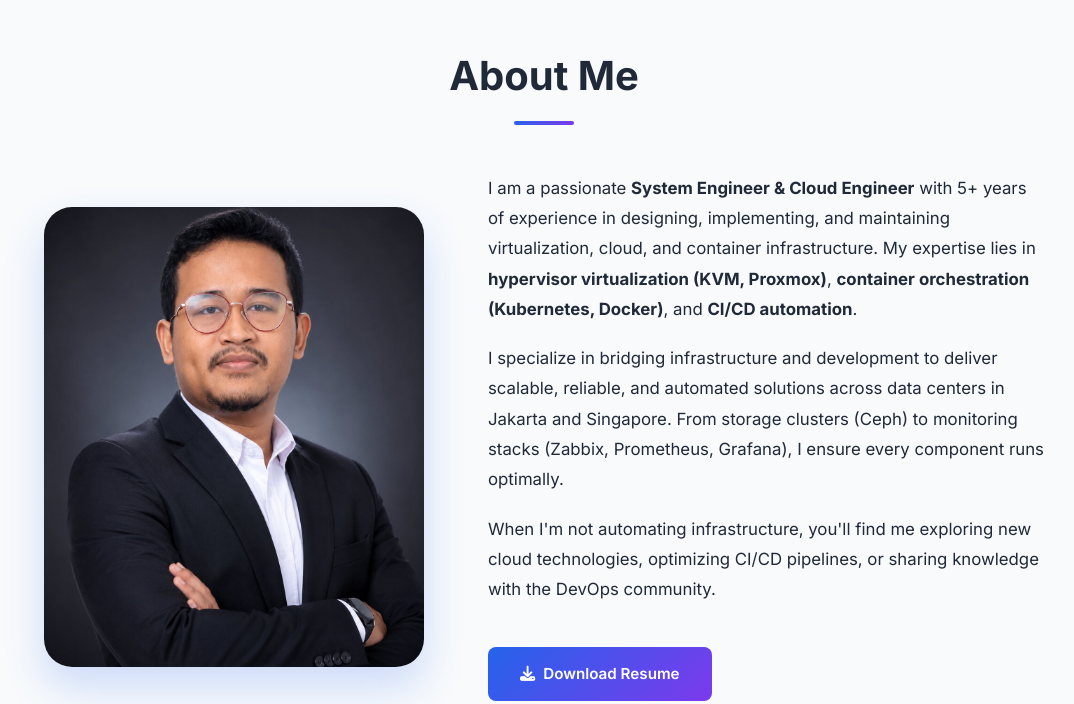
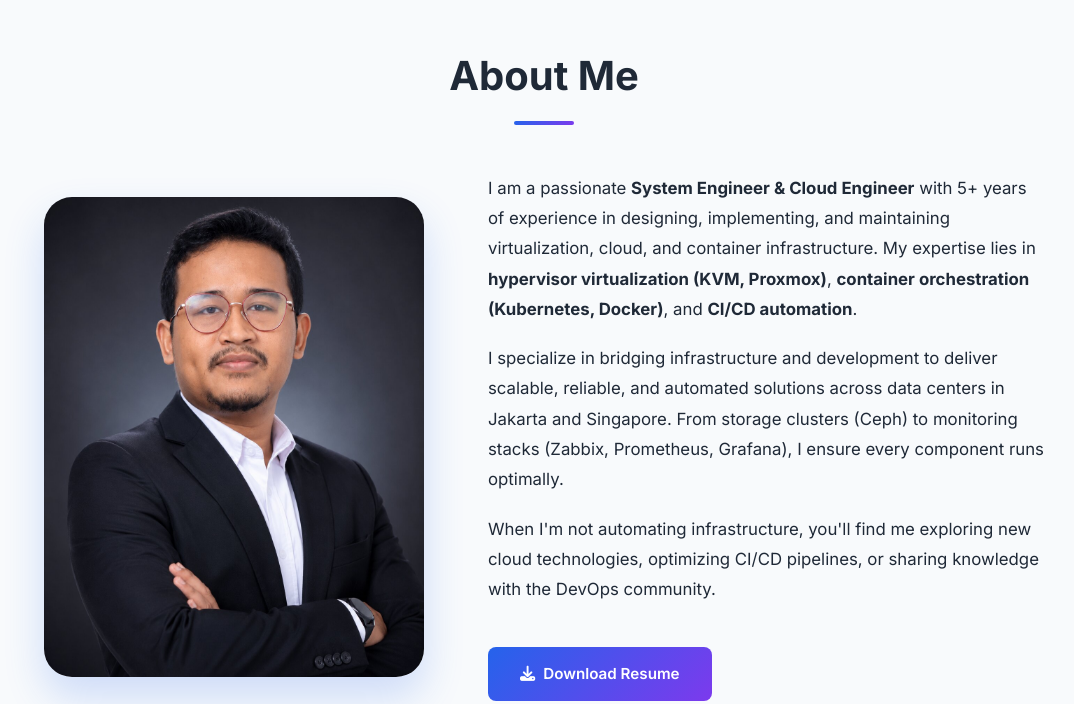
Before and after one commit to gilaaang14/portofolio, a website built with Vite: page index.html in a window 1280 px wide. Shown: the part 852-1556 px from the top of the page, without its empty margins (96-1170 px from the left). Built offline with nearby package versions, Linux system fonts and the light colour scheme.

Commit message:
Update style.css

```diff
--- a/src/style.css
+++ b/src/style.css
@@ -367,7 +367,7 @@ nav a:hover {
 
 .about-avatar {
     width: 380px;
-    height: 460px;
+    height: 480px;
     border-radius: 28px;
     overflow: hidden;
     box-shadow: 0 20px 40px rgba(37, 99, 235, 0.2);
```
